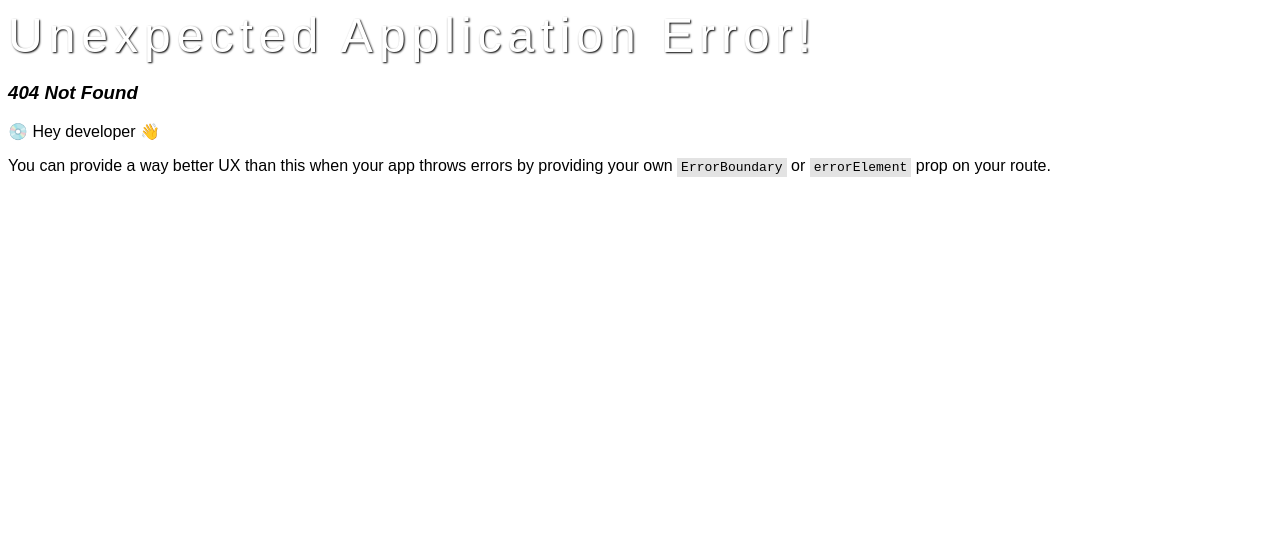
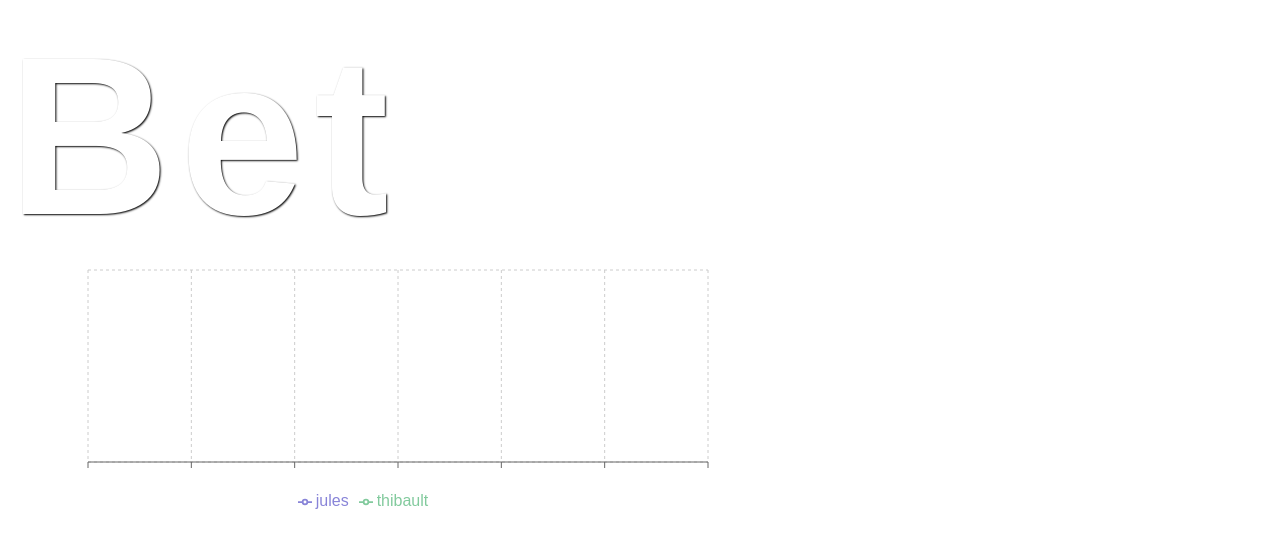
Before and after one commit to RaEace/La-Groph-cie, a React (Vite) app: page /bet in a window 1280 px wide. Before the commit this address had no page. Shown: the top 548 px of the page. Built offline with nearby package versions, Linux system fonts and the light colour scheme; a web font is replaced by a local one.

Commit message:
chore: some cleaning

```diff
--- /dev/null
+++ b/src/components/WeightChart/WeightChart.tsx
@@ -0,0 +1,31 @@
+import {
+  LineChart,
+  Line,
+  CartesianGrid,
+  XAxis,
+  YAxis,
+  Legend,
+  Tooltip,
+} from "recharts";
+import { data } from "./data";
+
+function WeightChart() {
+  return (
+    <LineChart
+      width={730}
+      height={250}
+      data={data}
+      margin={{ top: 5, right: 30, left: 20, bottom: 5 }}
+    >
+      <CartesianGrid strokeDasharray="3 3" />
+      <XAxis dataKey="Temps" />
+      <YAxis dataKey="Poids (kg)" />
+      <Tooltip />
+      <Legend />
+      <Line type="monotone" dataKey="jules" stroke="#8884d8" />
+      <Line type="monotone" dataKey="thibault" stroke="#82ca9d" />
+    </LineChart>
+  );
+}
+
+export default WeightChart;
--- /dev/null
+++ b/src/components/WeightChart/data.ts
@@ -0,0 +1,37 @@
+export const data = [
+  {
+    name: "6/04",
+    jules: 86,
+    thibault: 89,
+  },
+  {
+    name: "13/04",
+    jules: 85,
+    thibault: 89,
+  },
+  {
+    name: "20/04",
+    jules: 84,
+    thibault: 89,
+  },
+  {
+    name: "27/04",
+    jules: 82,
+    thibault: 89,
+  },
+  {
+    name: "04/05",
+    jules: 83,
+    thibault: 89,
+  },
+  {
+    name: "11/05",
+    jules: 82,
+    thibault: 89,
+  },
+  {
+    name: "18/05",
+    jules: 86,
+    thibault: 89,
+  },
+];
--- a/src/index.css
+++ b/src/index.css
@@ -1,3 +1,4 @@
 :root {
   font-family: "Humane", sans-serif;
+  overflow-y: scroll;
 }
--- a/src/main.tsx
+++ b/src/main.tsx
@@ -3,11 +3,16 @@ import ReactDOM from "react-dom/client";
 import { RouterProvider, createBrowserRouter } from "react-router-dom";
 import Home from "./pages/home/Home.tsx";
 import "./index.css";
+import Bet from "./pages/Bet/Bet.tsx";
 
 const router = createBrowserRouter([
   {
     path: "/",
     element: <Home />,
+  },
+  {
+    path: "/bet",
+    element: <Bet />,
   },
 ]);
 
--- /dev/null
+++ b/src/pages/Bet/Bet.tsx
@@ -0,0 +1,12 @@
+import WeightChart from "../../components/WeightChart/WeightChart";
+
+const Bet = () => {
+  return (
+    <div>
+      <h1>Bet</h1>
+      <WeightChart />
+    </div>
+  );
+};
+
+export default Bet;
--- a/src/pages/home/Home.tsx
+++ b/src/pages/home/Home.tsx
@@ -1,10 +1,11 @@
 // Home.tsx
 import React from "react";
 import "./Home.css";
-import Background from "../Background/Background";
+import Background from "../../components/Background/Background";
 
 const Home: React.FC = () => {
   return (
+    <div>
       <div className="home">
         <Background />
         <div className="container">
@@ -16,6 +17,7 @@ const Home: React.FC = () => {
           </p>
         </div>
       </div>
+    </div>
   );
 };
 
```
Also changed, not shown: src/components/Background/Background.css (renamed from src/pages/Background/Background.css), src/components/Background/Background.tsx (renamed from src/pages/Background/Background.tsx). Lines whose indentation alone changed are shown as unchanged.
